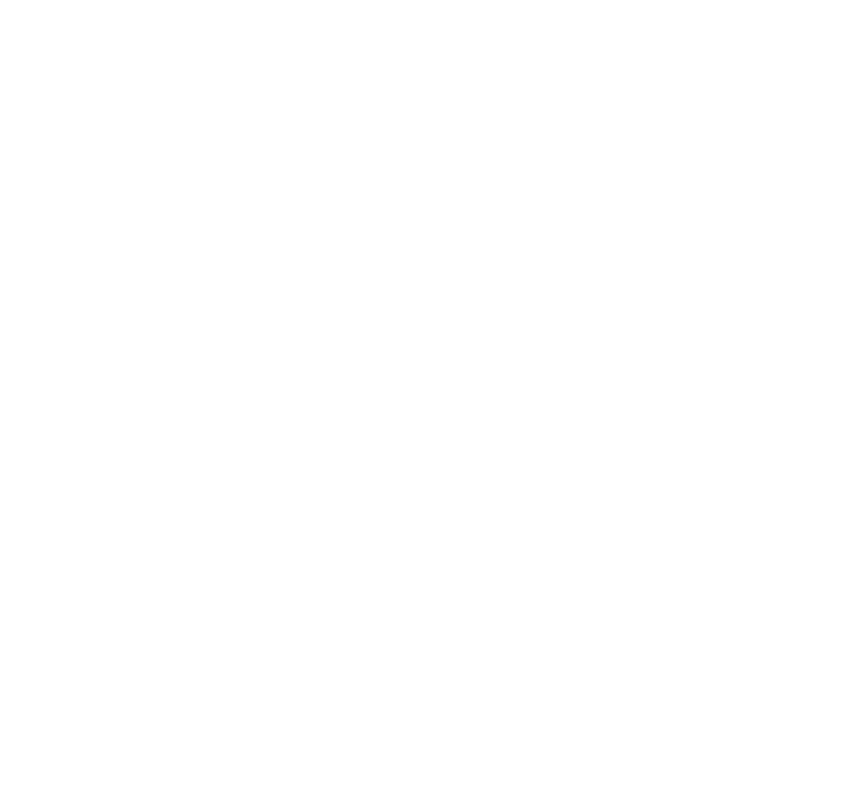
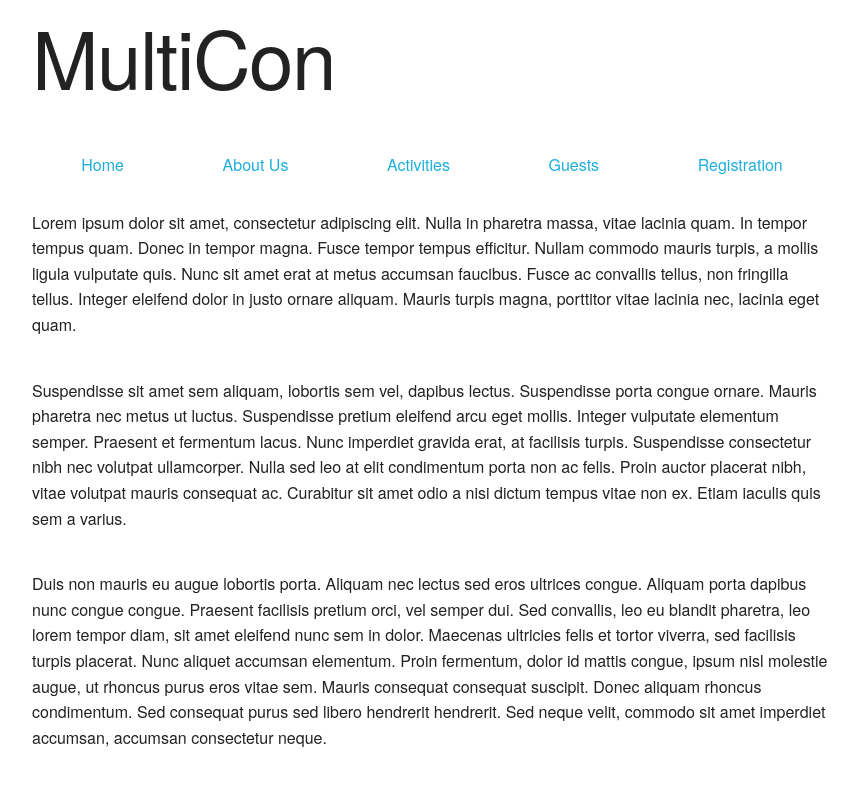
Before and after one commit to rkomiyama/NexusCon, a React app: page / in a window 1280 px wide. Shown: the part 280-1075 px from the top of the page, without its empty margins (208-1066 px from the left). Before the commit the page ends 800 px from the top, so only its background shows below. Built offline with nearby package versions, Linux system fonts and the light colour scheme.

Commit message:
Added sticky navbar

```diff
--- /dev/null
+++ b/postcss.config.js
@@ -0,0 +1,5 @@
+module.exports = {
+  plugins: [
+    require('autoprefixer')
+  ]
+}
--- a/src/components/App.js
+++ b/src/components/App.js
@@ -1,12 +1,11 @@
     import React from 'react';
+    import FrontPage from './pages/FrontPage';
 
     export default class App extends React.Component {
       render() {
         return (
           <div className="container">
-            <section className="header">
-              <h1>MultiCon</h1>
-            </section>
+            <FrontPage />
           </div>
         );
       }
--- /dev/null
+++ b/src/components/NavBar.js
@@ -0,0 +1,35 @@
+import React from 'react';
+
+const NavBar = () => (
+  <nav className="navbar">
+    <ul className="navbar__list">
+      <li className="navbar__list-item">
+        <a href="#">
+          Home
+        </a>
+      </li>
+      <li className="navbar__list-item">
+        <a href="#">
+          About Us
+        </a>
+      </li>
+      <li className="navbar__list-item">
+        <a href="#">
+          Activities
+        </a>
+      </li>
+      <li className="navbar__list-item">
+        <a href="#">
+          Guests
+        </a>
+      </li>
+      <li className="navbar__list-item">
+        <a href="#">
+          Registration
+        </a>
+      </li>
+    </ul>
+  </nav>
+);
+
+export default NavBar;
--- /dev/null
+++ b/src/components/pages/FrontPage.js
@@ -0,0 +1,35 @@
+import React from 'react';
+import NavBar from '../NavBar';
+
+export default class FrontPage extends React.Component {
+  render() {
+    return (
+      <div className="frontPage">
+        <section className="header">
+          <h1>MultiCon</h1>
+        </section>
+        <NavBar />
+        <section className="frontPage-content">
+          <p>
+            Lorem ipsum dolor sit amet, consectetur adipiscing elit. Nulla in pharetra massa, vitae lacinia quam. In tempor tempus quam. Donec in tempor magna. Fusce tempor tempus efficitur. Nullam commodo mauris turpis, a mollis ligula vulputate quis. Nunc sit amet erat at metus accumsan faucibus. Fusce ac convallis tellus, non fringilla tellus. Integer eleifend dolor in justo ornare aliquam. Mauris turpis magna, porttitor vitae lacinia nec, lacinia eget quam.
+          </p>
+          <p>
+            Suspendisse sit amet sem aliquam, lobortis sem vel, dapibus lectus. Suspendisse porta congue ornare. Mauris pharetra nec metus ut luctus. Suspendisse pretium eleifend arcu eget mollis. Integer vulputate elementum semper. Praesent et fermentum lacus. Nunc imperdiet gravida erat, at facilisis turpis. Suspendisse consectetur nibh nec volutpat ullamcorper. Nulla sed leo at elit condimentum porta non ac felis. Proin auctor placerat nibh, vitae volutpat mauris consequat ac. Curabitur sit amet odio a nisi dictum tempus vitae non ex. Etiam iaculis quis sem a varius.
+          </p>
+          <p>
+            Duis non mauris eu augue lobortis porta. Aliquam nec lectus sed eros ultrices congue. Aliquam porta dapibus nunc congue congue. Praesent facilisis pretium orci, vel semper dui. Sed convallis, leo eu blandit pharetra, leo lorem tempor diam, sit amet eleifend nunc sem in dolor. Maecenas ultricies felis et tortor viverra, sed facilisis turpis placerat. Nunc aliquet accumsan elementum. Proin fermentum, dolor id mattis congue, ipsum nisl molestie augue, ut rhoncus purus eros vitae sem. Mauris consequat consequat suscipit. Donec aliquam rhoncus condimentum. Sed consequat purus sed libero hendrerit hendrerit. Sed neque velit, commodo sit amet imperdiet accumsan, accumsan consectetur neque.
+          </p>
+          <p>
+            Mauris elementum, nulla vitae congue vehicula, arcu est maximus elit, eu egestas nisi lacus sed augue. Ut varius, elit at vehicula sagittis, libero sapien feugiat lacus, vel mollis dolor libero a velit. Praesent vehicula nunc sed dolor pharetra, luctus placerat nunc iaculis. In hac habitasse platea dictumst. Donec fermentum lacus tellus, varius gravida eros viverra id. Cras id velit sit amet leo bibendum tempor eget eu neque. Morbi tincidunt dapibus justo, sit amet viverra eros efficitur at. Praesent eleifend sed orci nec dictum. Vivamus dolor libero, semper sit amet feugiat nec, dignissim id nibh. Donec quis magna vestibulum, rhoncus nunc ac, molestie ipsum. Vestibulum non massa tellus. Proin urna lacus, molestie sed ex at, imperdiet malesuada quam. Cras eget mi et purus mattis congue a a ipsum.
+          </p>
+          <p>
+            Orci varius natoque penatibus et magnis dis parturient montes, nascetur ridiculus mus. Pellentesque viverra nibh sed egestas dignissim. Nulla porta mi sed lectus viverra auctor. Quisque non purus turpis. Suspendisse malesuada diam ut nisl consequat, ornare vulputate metus mattis. Aliquam erat volutpat. Nam et porttitor nunc, sit amet aliquam elit. Phasellus facilisis mauris leo, a molestie sem tristique ut. Maecenas ornare, enim sit amet pretium cursus, lectus ipsum interdum ante, et convallis augue tellus in tellus. Cras fringilla ligula et nunc eleifend, at vulputate nisl consectetur. Cras imperdiet semper faucibus. In hac habitasse platea dictumst. Vestibulum lectus leo, malesuada ut ornare in, dignissim quis nisi. Quisque sagittis leo risus. Nunc varius pharetra nisi, eu placerat lacus vehicula molestie. Suspendisse potenti.
+          </p>
+          <p>
+            Lorem ipsum dolor sit amet, consectetur adipiscing elit. Nulla in pharetra massa, vitae lacinia quam. In tempor tempus quam. Donec in tempor magna. Fusce tempor tempus efficitur. Nullam commodo mauris turpis, a mollis ligula vulputate quis. Nunc sit amet erat at metus accumsan faucibus. Fusce ac convallis tellus, non fringilla tellus. Integer eleifend dolor in justo ornare aliquam. Mauris turpis magna, porttitor vitae lacinia nec, lacinia eget quam.
+          </p>
+        </section>
+      </div>
+    );
+  }
+}
--- a/src/styles/base/_base.scss
+++ b/src/styles/base/_base.scss
@@ -1,2 +1,14 @@
 @import 'normalize';
 @import 'skeleton';
+
+html {
+  font-size: 100%;
+}
+
+body {
+  font-size: 1rem;
+}
+
+.container {
+  max-width: 50rem;
+}
--- a/src/styles/components/_components.scss
+++ b/src/styles/components/_components.scss
@@ -1 +1,6 @@
+/* Components */
+@import 'header';
+@import 'navbar';
+
+/* Pages */
 @import 'frontpage';
--- a/src/styles/components/_frontpage.scss
+++ b/src/styles/components/_frontpage.scss
@@ -1,3 +1,7 @@
-.header {
-  margin-top: 18rem;
+.frontPage {
+
 }
+
+.frontPage-content {
+
+}
--- /dev/null
+++ b/src/styles/components/_header.scss
@@ -0,0 +1,3 @@
+.header {
+  margin-top: 18rem;
+}
--- /dev/null
+++ b/src/styles/components/_navbar.scss
@@ -0,0 +1,32 @@
+.navbar {
+  position: sticky;
+  top: 0;
+  background-color: white;
+}
+
+.navbar__list {
+  display: flex;
+  padding: 0;
+  margin: 0 auto;
+  list-style-type: none;
+  align-items: center;
+
+  a {
+    display: inline-block;
+    width: 100%;
+    padding: 1rem 0;
+    text-decoration: none;
+    white-space: nowrap;
+  }
+}
+
+.navbar__list-item {
+  flex-grow: 1;
+  text-align: center;
+  transition: 500ms;
+
+  &:hover {
+    background-color: #deedf7;
+    transition: 200ms;
+  }
+}
```
